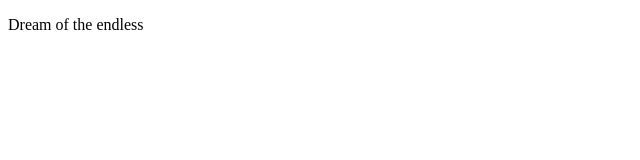
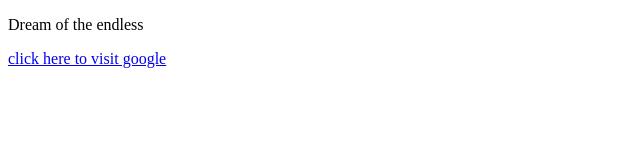
Before and after one commit to SuryaNycto/netlifypractise, a plain HTML site: page index.html in a window 1280 px wide. Shown: the whole page, without its empty margins (0-640 px from the left). Drawn offline with Linux system fonts and the light colour scheme.

Commit message:
external link added

```diff
--- a/index.html
+++ b/index.html
@@ -30,7 +30,7 @@ height="0" width="0" style="display:none;visibility:hidden"></iframe></noscript>
             <p class="browsehappy">You are using an <strong>outdated</strong> browser. Please <a href="#">upgrade your browser</a> to improve your experience.</p>
         <![endif]-->
             <p>Dream of the endless</p>
-
+            <a href="www.google.com" target="_blank"> click here to visit google </a>
         <script src="" async defer></script>
     </body>
 </html>
```
